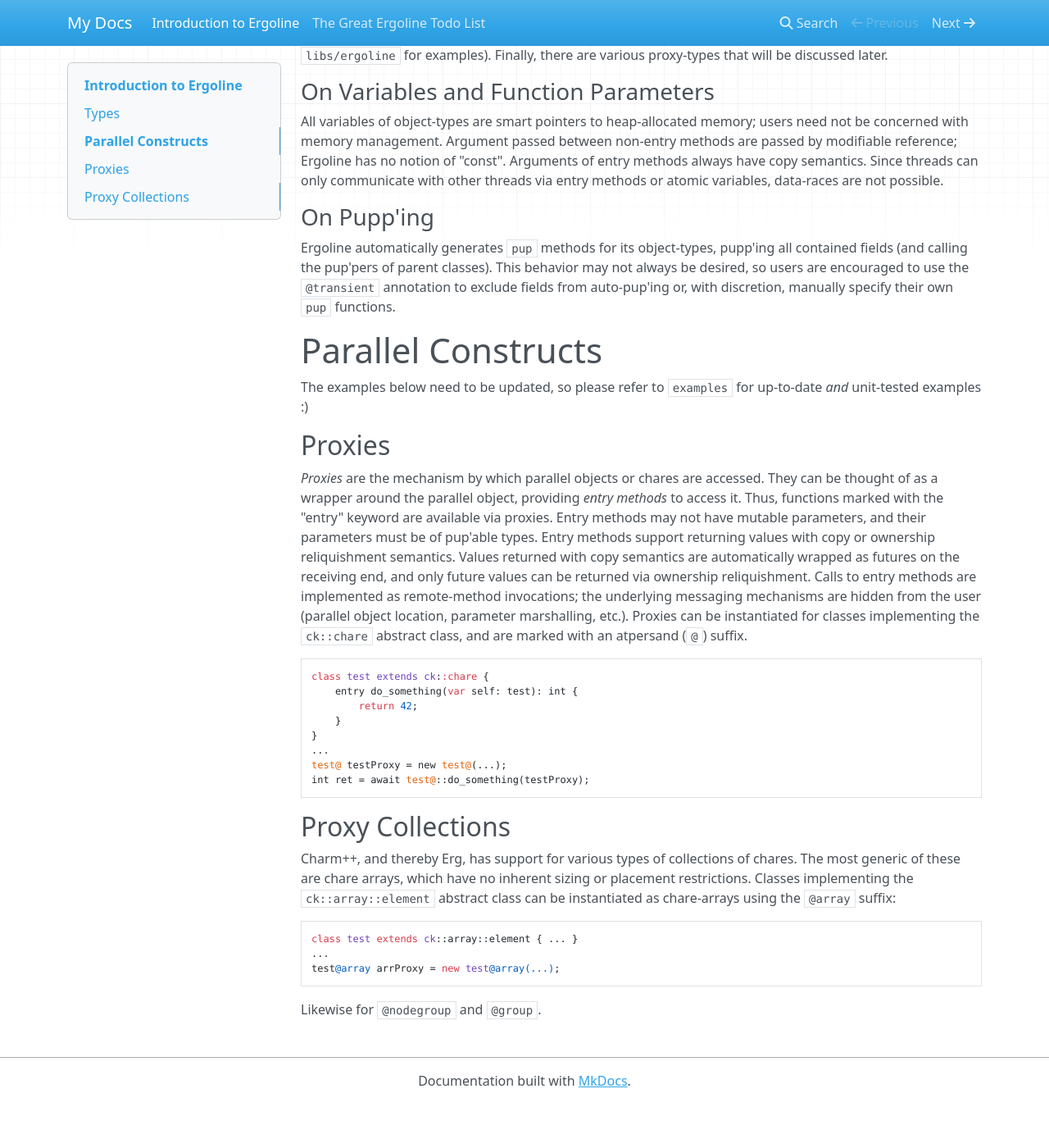
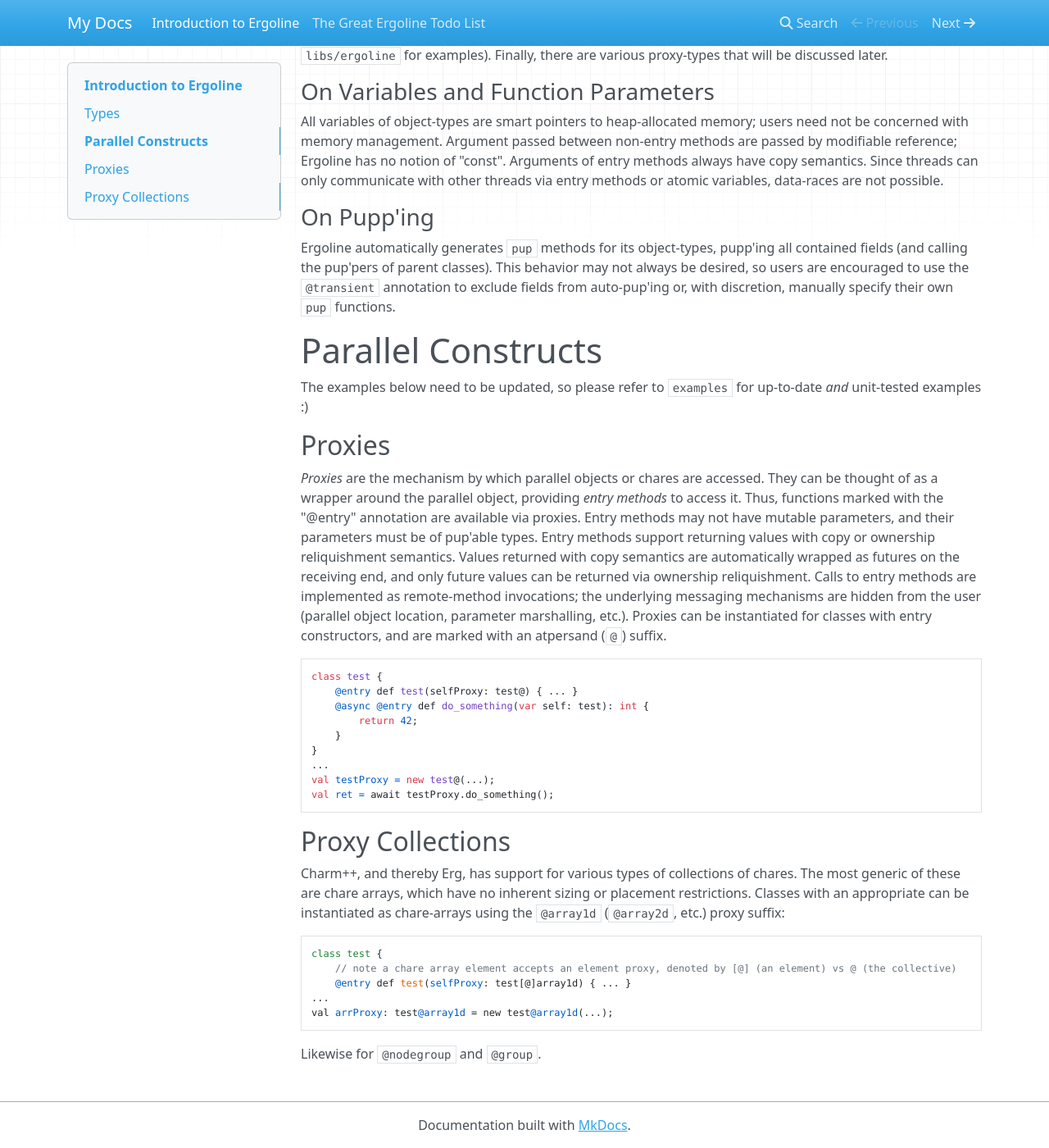
Before and after one commit to jszaday/ergoline, an MkDocs documentation site: the page built from docs/index.md, in a window 1280 px wide and 1400 px high, scrolled down 398 px. Shown: the whole window at 82% size. Built offline with MkDocs 1.6.1, drawn with Linux system fonts in a browser that asks for light colours; nearby versions of some CDN libraries; before the commit the page ends 1744 px from its top, so only the background shows below that; some of the changed text lies outside the part shown.

Commit message:
Update index.md

```diff
--- a/docs/index.md
+++ b/docs/index.md
@@ -16,22 +16,25 @@ Ergoline automatically generates `pup` methods for its object-types, pupp'ing al
 The examples below need to be updated, so please refer to `examples` for up-to-date _and_ unit-tested examples :)
 
 ## Proxies
-_Proxies_ are the mechanism by which parallel objects or chares are accessed. They can be thought of as a wrapper around the parallel object, providing _entry methods_ to access it. Thus, functions marked with the "entry" keyword are available via proxies. Entry methods may not have mutable parameters, and their parameters must be of pup'able types. Entry methods support returning values with copy or ownership reliquishment semantics. Values returned with copy semantics are automatically wrapped as futures on the receiving end, and only future values can be returned via ownership reliquishment. Calls to entry methods are implemented as remote-method invocations; the underlying messaging mechanisms are hidden from the user (parallel object location, parameter marshalling, etc.). Proxies can be instantiated for classes implementing the `ck::chare` abstract class, and are marked with an atpersand (`@`) suffix.
+_Proxies_ are the mechanism by which parallel objects or chares are accessed. They can be thought of as a wrapper around the parallel object, providing _entry methods_ to access it. Thus, functions marked with the "@entry" annotation are available via proxies. Entry methods may not have mutable parameters, and their parameters must be of pup'able types. Entry methods support returning values with copy or ownership reliquishment semantics. Values returned with copy semantics are automatically wrapped as futures on the receiving end, and only future values can be returned via ownership reliquishment. Calls to entry methods are implemented as remote-method invocations; the underlying messaging mechanisms are hidden from the user (parallel object location, parameter marshalling, etc.). Proxies can be instantiated for classes with entry constructors, and are marked with an atpersand (`@`) suffix.
 
-    class test extends ck::chare {
-        entry do_something(var self: test): int {
+    class test {
+        @entry def test(selfProxy: test@) { ... }
+        @async @entry def do_something(var self: test): int {
             return 42;
         }
     }
     ...
-    test@ testProxy = new test@(...);
-    int ret = await test@::do_something(testProxy);
+    val testProxy = new test@(...);
+    val ret = await testProxy.do_something();
 
 ## Proxy Collections
-Charm++, and thereby Erg, has support for various types of collections of chares. The most generic of these are chare arrays, which have no inherent sizing or placement restrictions. Classes implementing the `ck::array::element` abstract class can be instantiated as chare-arrays using the `@array` suffix:
+Charm++, and thereby Erg, has support for various types of collections of chares. The most generic of these are chare arrays, which have no inherent sizing or placement restrictions. Classes with an appropriate can be instantiated as chare-arrays using the `@array1d` (`@array2d`, etc.) proxy suffix:
 
-    class test extends ck::array::element { ... }
+    class test {
+        // note a chare array element accepts an element proxy, denoted by [@] (an element) vs @ (the collective)
+        @entry def test(selfProxy: test[@]array1d) { ... }
     ...
-    test@array arrProxy = new test@array(...);
+    val arrProxy: test@array1d = new test@array1d(...);
 
 Likewise for `@nodegroup` and `@group`.
```
Also changed, not shown: other parts of docs/index.md (+1 -1 lines).
